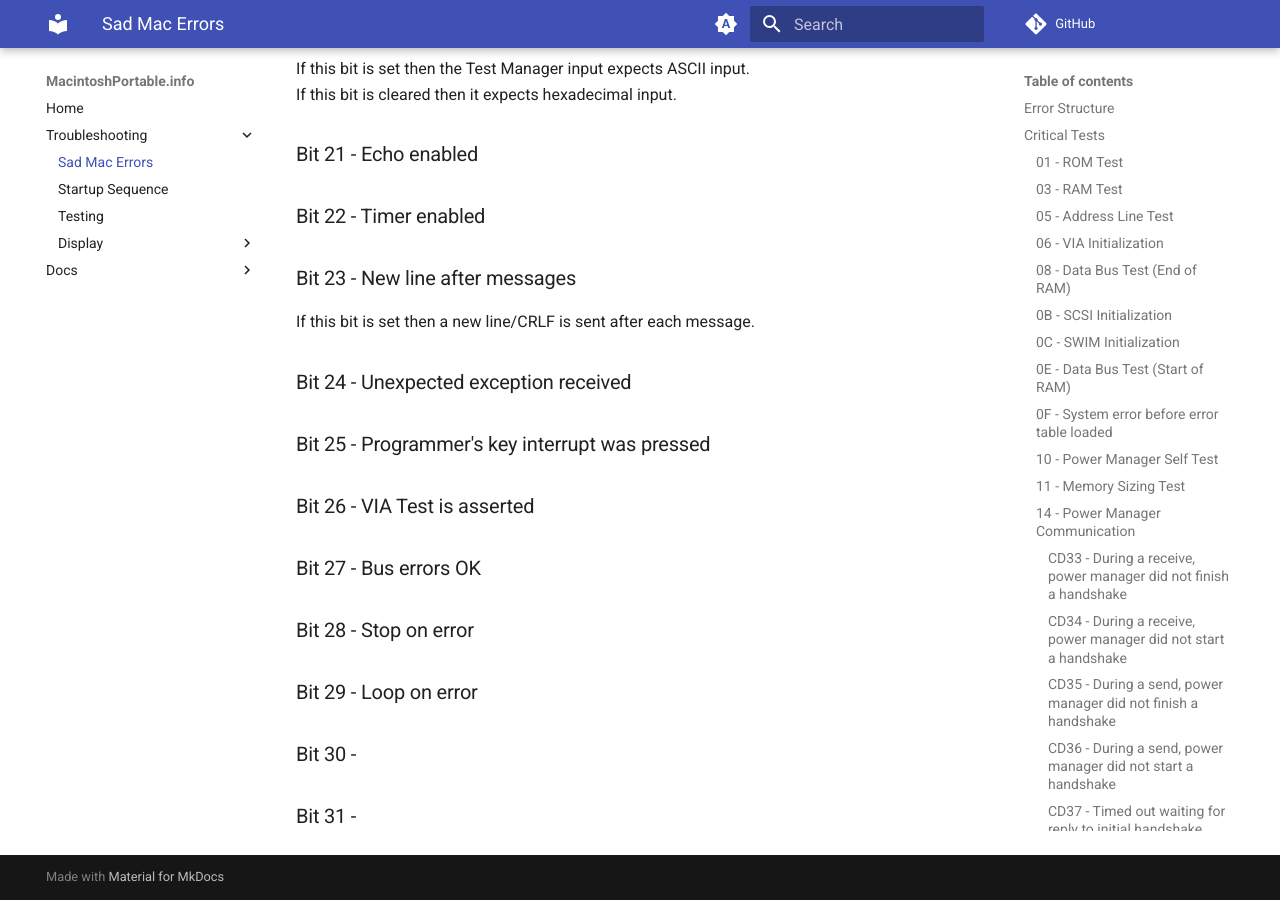
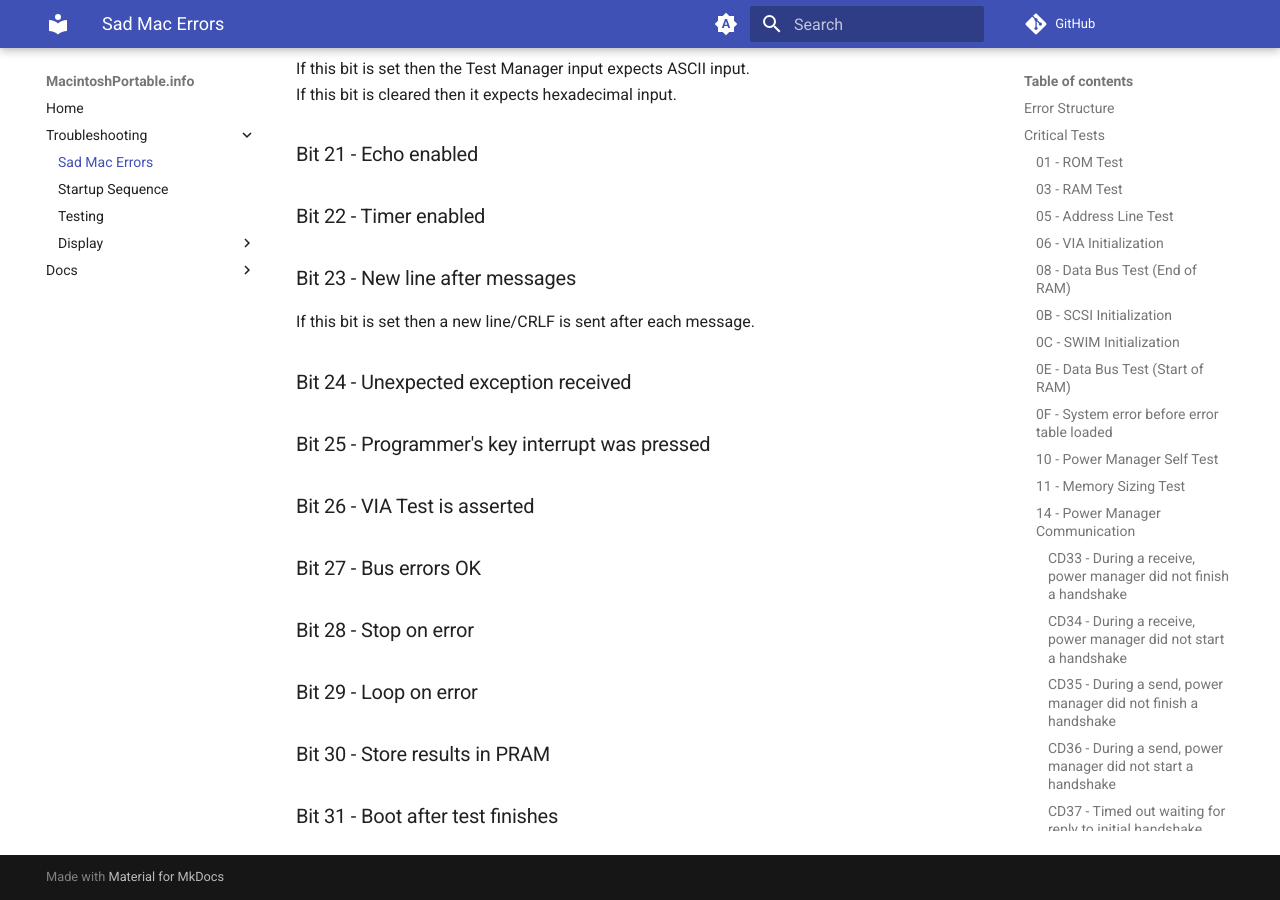
Before and after one commit to rezafouladian/MacintoshPortable, an MkDocs documentation site: the page built from docs/SadMac.md, in a window 1280 px wide and 900 px high, scrolled down 9078 px. Built offline with MkDocs 1.6.1 and Material for MkDocs 9.7.7, drawn with Linux system fonts in a browser that asks for light colours; comment, search, counter and statistics services are not loaded.

Commit message:
Update SadMac.md

```diff
--- a/docs/SadMac.md
+++ b/docs/SadMac.md
@@ -285,5 +285,5 @@ If this bit is set then a new line/CRLF is sent after each message.
 ### Bit 27 - Bus errors OK
 ### Bit 28 - Stop on error
 ### Bit 29 - Loop on error
-### Bit 30 -
-### Bit 31 -
+### Bit 30 - Store results in PRAM
+### Bit 31 - Boot after test finishes
```
